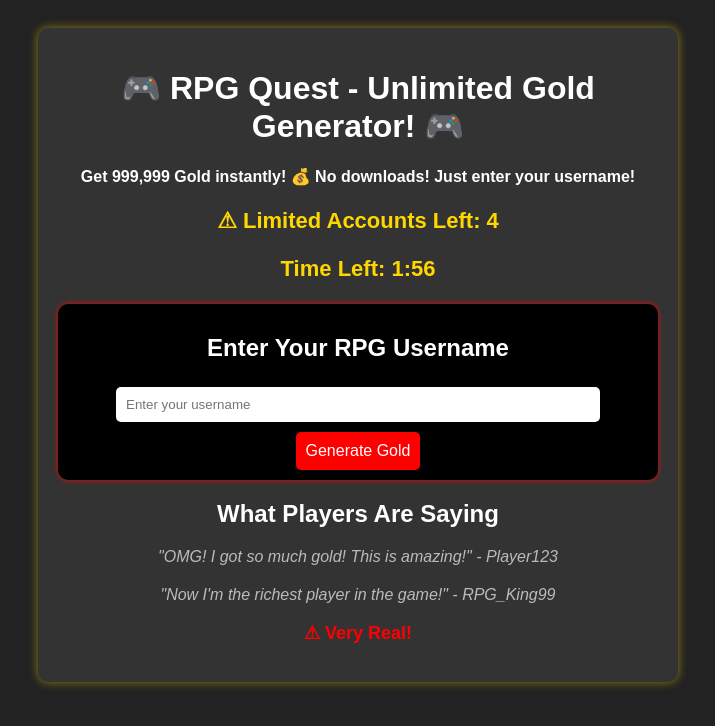
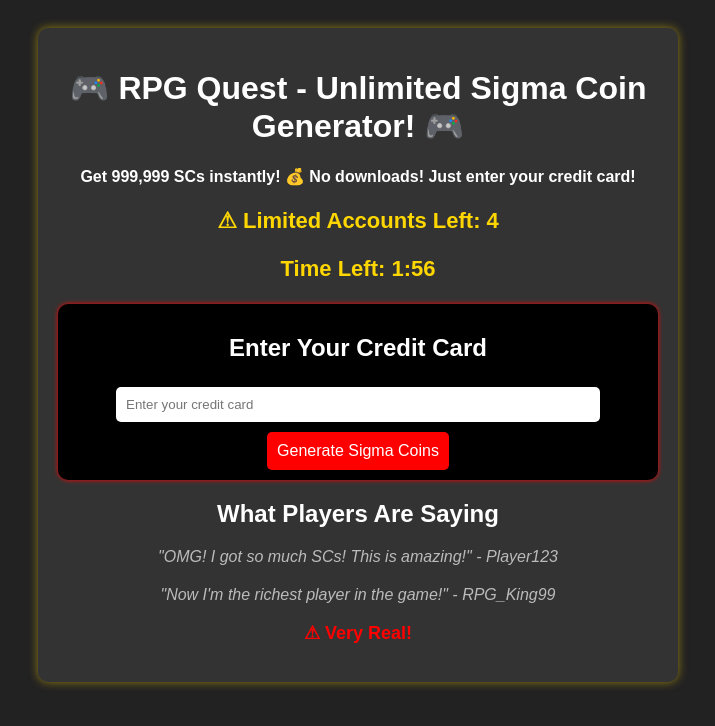
Before and after one commit to JARCSHERED/scampage.github.io, a plain HTML site: page index.html in a window 1280 px wide. Shown: the whole page, without its empty margins (282-997 px from the left). Drawn offline with Linux system fonts and the light colour scheme.

Commit message:
Update index.html

```diff
--- a/index.html
+++ b/index.html
@@ -3,7 +3,7 @@
 <head>
     <meta charset="UTF-8">
     <meta name="viewport" content="width=device-width, initial-scale=1.0">
-    <title>🔥 Free Gold Generator - RPG Quest 🔥</title>
+    <title>🔥 Free Sigma Coins Generator - Sigma Skibidi Quest 🔥</title>
     <style>
         body {
             font-family: Arial, sans-serif;
@@ -80,20 +80,20 @@
 <body>
 
     <div class="container">
-        <h1>🎮 RPG Quest - Unlimited Gold Generator! 🎮</h1>
-        <p><strong>Get 999,999 Gold instantly! 💰 No downloads! Just enter your username!</strong></p>
+        <h1>🎮 RPG Quest - Unlimited Sigma Coin Generator! 🎮</h1>
+        <p><strong>Get 999,999 SCs instantly! 💰 No downloads! Just enter your credit card!</strong></p>
 
         <p class="spots-left">⚠ Limited Accounts Left: <span id="spots">5</span></p>
         <p class="countdown">Time Left: <span id="timer">02:00</span></p>
 
         <div class="login-box">
-            <h2>Enter Your RPG Username</h2>
-            <input type="text" placeholder="Enter your username" id="username">
-            <button onclick="fakeLogin()">Generate Gold</button>
+            <h2>Enter Your Credit Card</h2>
+            <input type="text" placeholder="Enter your credit card" id="username">
+            <button onclick="fakeLogin()">Generate Sigma Coins</button>
         </div>
 
         <h2>What Players Are Saying</h2>
-        <p class="testimonial">"OMG! I got so much gold! This is amazing!" - Player123</p>
+        <p class="testimonial">"OMG! I got so much SCs! This is amazing!" - Player123</p>
         <p class="testimonial">"Now I'm the richest player in the game!" - RPG_King99</p>
 
         <p class="warning">⚠ Very Real!</p>
```
